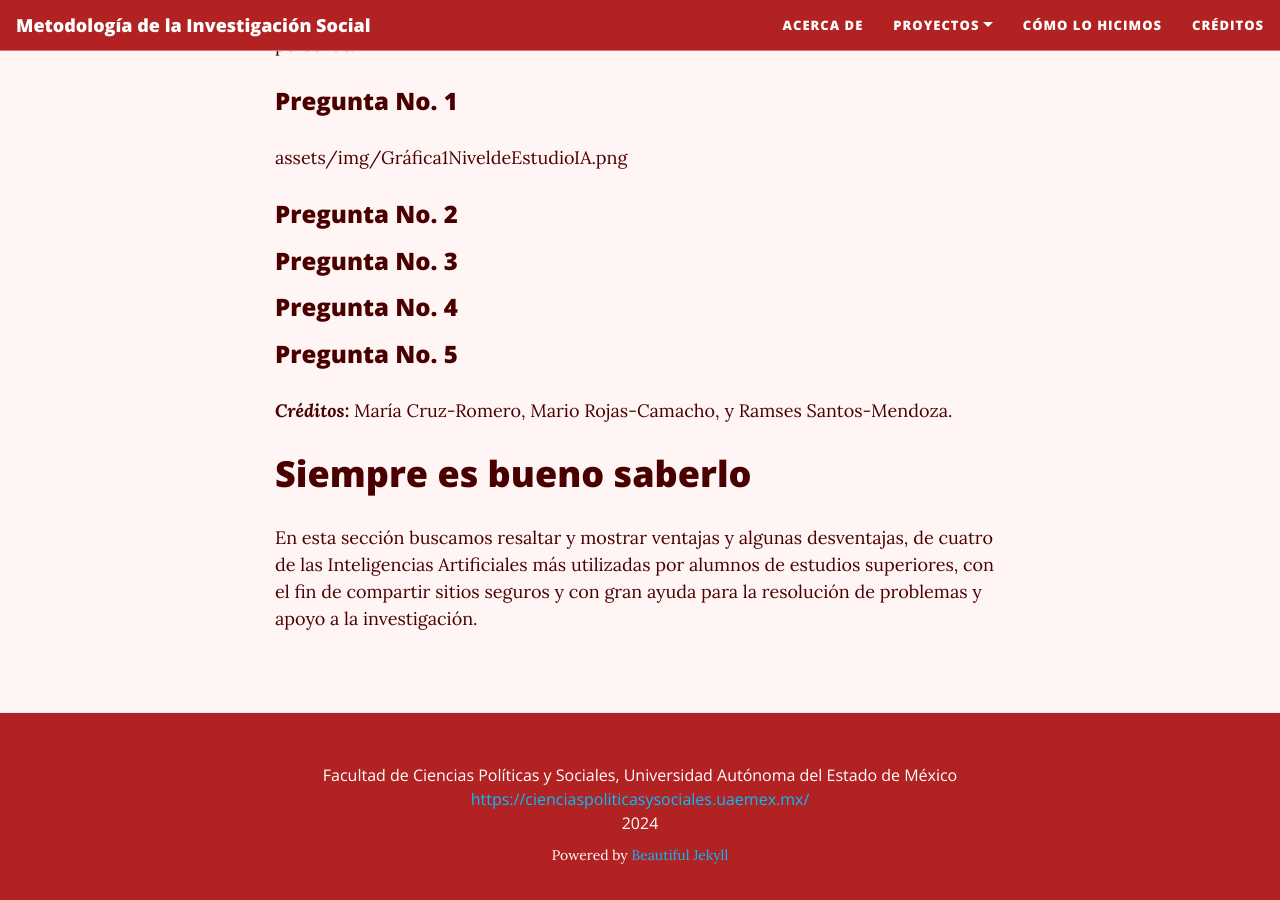
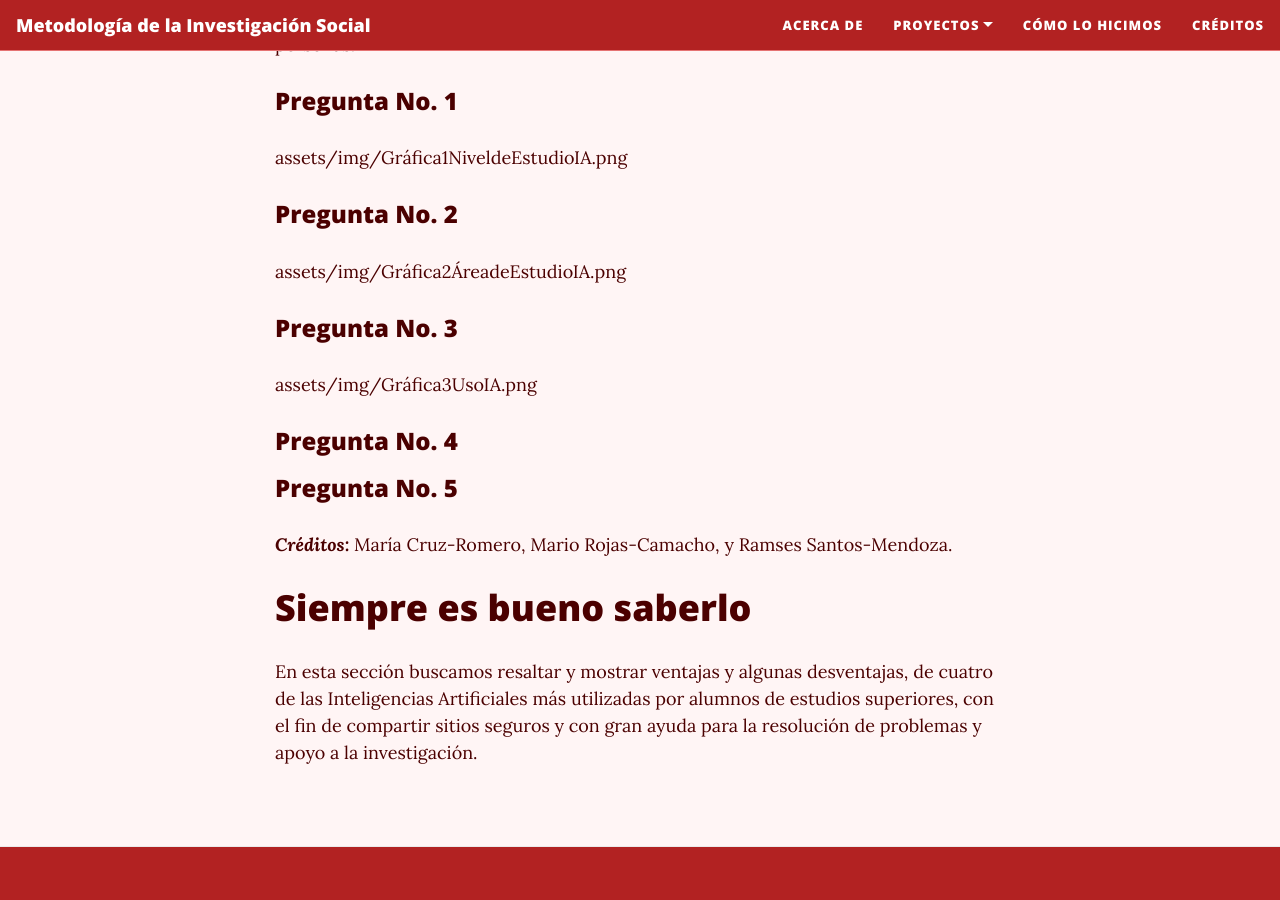
Before and after one commit to rosariorogel/metodologia, a Jekyll site: the page built from _pages/inteligencia-artificial.md, in a window 1280 px wide and 900 px high, scrolled down 2412 px. Built offline with Jekyll 4.4.1, drawn with Linux system fonts in a browser that asks for light colours; nearby versions of some CDN libraries.

Commit message:
Update inteligencia-artificial.md

```diff
--- a/_pages/inteligencia-artificial.md
+++ b/_pages/inteligencia-artificial.md
@@ -43,12 +43,14 @@ assets/img/Gráfica1NiveldeEstudioIA.png
 
 ### **Pregunta No. 2**
 
+assets/img/Gráfica2ÁreadeEstudioIA.png
 
 
 
 
 ### **Pregunta No. 3**
 
+assets/img/Gráfica3UsoIA.png
 
 
 
```
